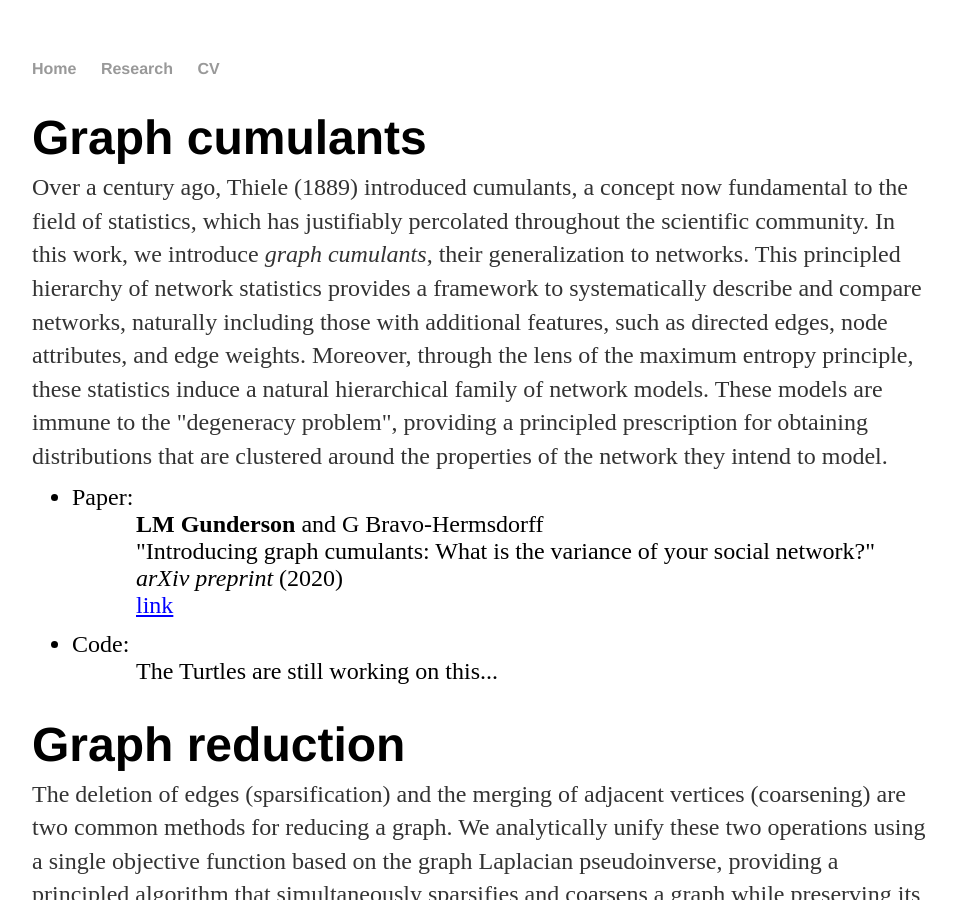
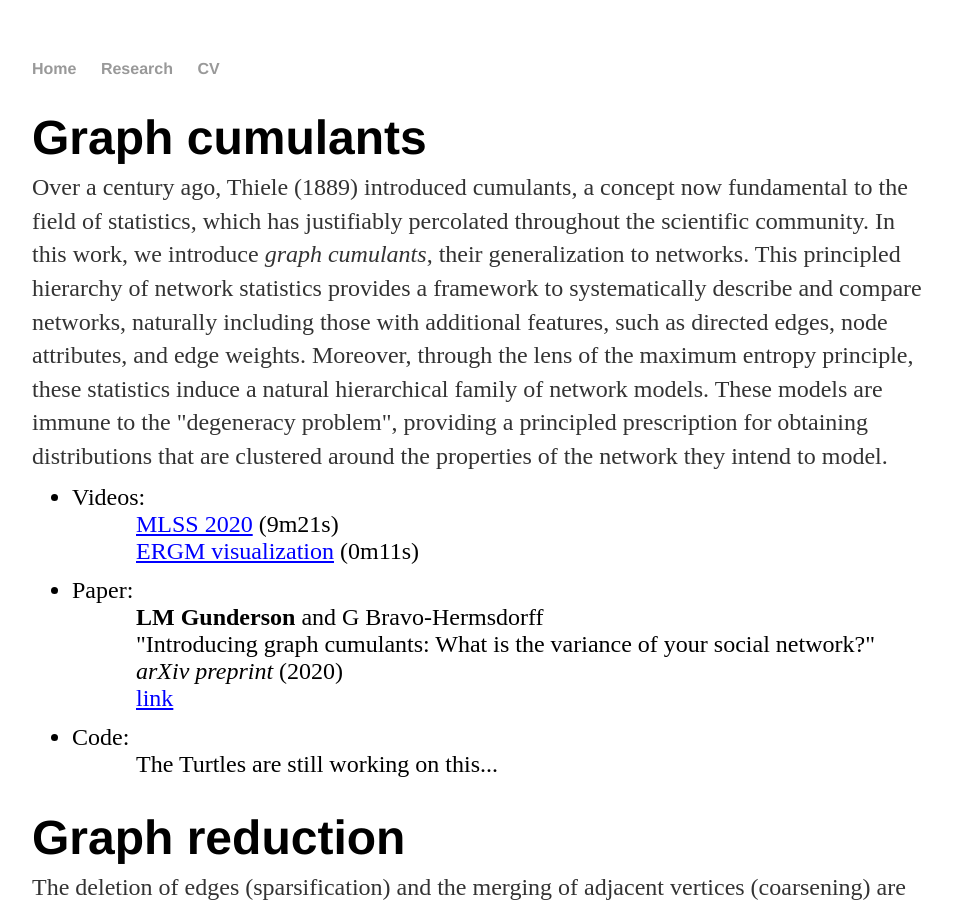
Before and after one commit to LeeMGunderson/LeeMGunderson.github.io, a Jekyll site: the page built from research/index.html, in a window 1280 px wide and 900 px high. Shown: the whole window, without its empty margins (160-1116 px from the left). Built offline with Jekyll 4.4.1, drawn with Linux system fonts in a browser that asks for light colours.

Commit message:
Update index.html

```diff
--- a/research/index.html
+++ b/research/index.html
@@ -6,6 +6,12 @@ title: Research
 	<h1 style="margin-bottom:-18px;">Graph cumulants</h1>
 		<p style="font-size:24px; margin-bottom:-6px;">Over a century ago, Thiele (1889) introduced cumulants, a concept now fundamental to the field of statistics, which has justifiably percolated throughout the scientific community.  In this work, we introduce <i>graph cumulants</i>, their generalization to networks.  This principled hierarchy of network statistics provides a framework to systematically describe and compare networks, naturally including those with additional features, such as directed edges, node attributes, and edge weights.  Moreover, through the lens of the maximum entropy principle, these statistics induce a natural hierarchical family of network models.  These models are immune to the "degeneracy problem", providing a principled prescription for obtaining distributions that are clustered around the properties of the network they intend to model.</p>
 		<ul>
+			<li style="font-size:24px; margin-bottom:12px;">Videos:
+				<br>
+				<a href="https://www.youtube.com/watch?v=S5jstCYlvYs" target="_blank" style="margin-left:64px; text-decoration:underline; color:blue">MLSS 2020</a> (9m21s)
+				<br>
+				<a href="https://www.youtube.com/watch?v=z9YhaK_P9d0" target="_blank" style="margin-left:64px; text-decoration:underline; color:blue;">ERGM visualization</a> (0m11s)
+			</li>
 			<li style="font-size:24px; margin-bottom:12px;">Paper:
 				<br>
 				<font style="margin-left:64px; font-size:24px;"><strong>LM Gunderson</strong> and G Bravo-Hermsdorff</font>
```
